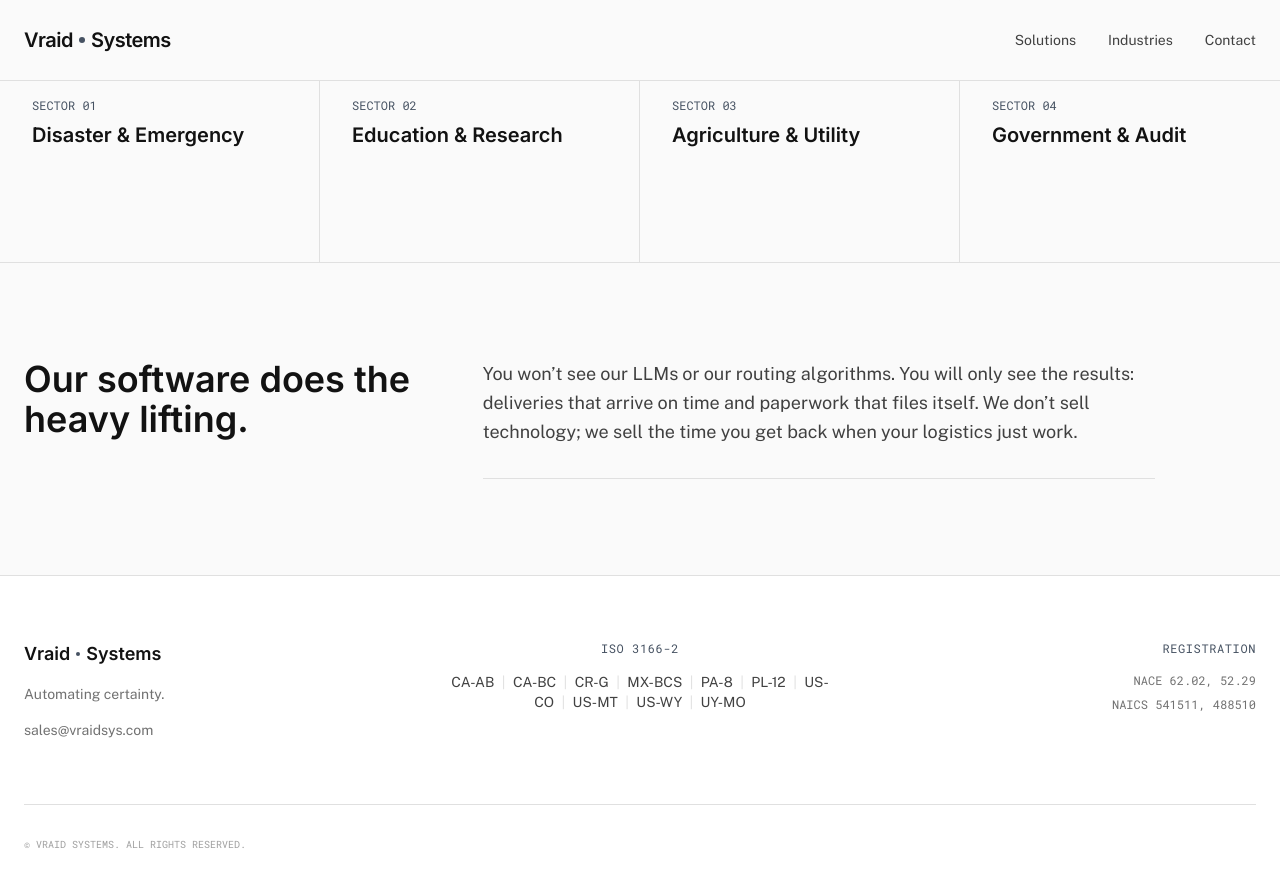
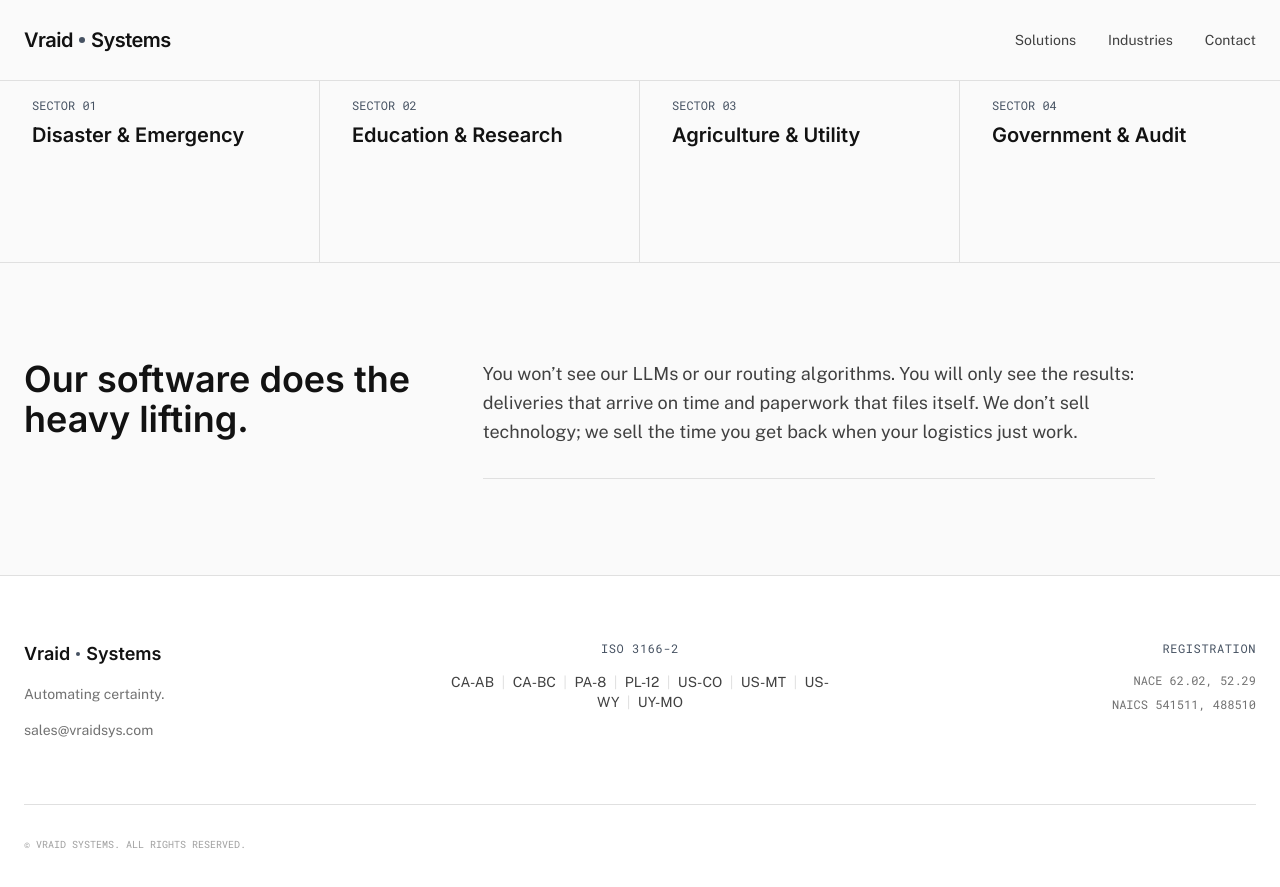
Before and after one commit to Vraid-Systems/Vraid-Systems.github.io, a Jekyll site: the page built from index.html, in a window 1280 px wide and 900 px high, scrolled down 1239 px. Shown: the top 887 px of the window. Built offline with Jekyll 4.4.1, drawn with Linux system fonts in a browser that asks for light colours; nearby versions of some CDN libraries.

Commit message:
not operating in BCS or Guanacaste

```diff
--- a/index.html
+++ b/index.html
@@ -243,8 +243,6 @@ layout: default
                 <p class="font-sans text-sm text-obsidian/80">
                     CA-AB <span class="text-ghost-gray mx-1">|</span>
                     CA-BC <span class="text-ghost-gray mx-1">|</span>
-                    CR-G <span class="text-ghost-gray mx-1">|</span>
-                    MX-BCS <span class="text-ghost-gray mx-1">|</span>
                     PA-8 <span class="text-ghost-gray mx-1">|</span>
                     PL-12 <span class="text-ghost-gray mx-1">|</span>
                     US-CO <span class="text-ghost-gray mx-1">|</span>
```
